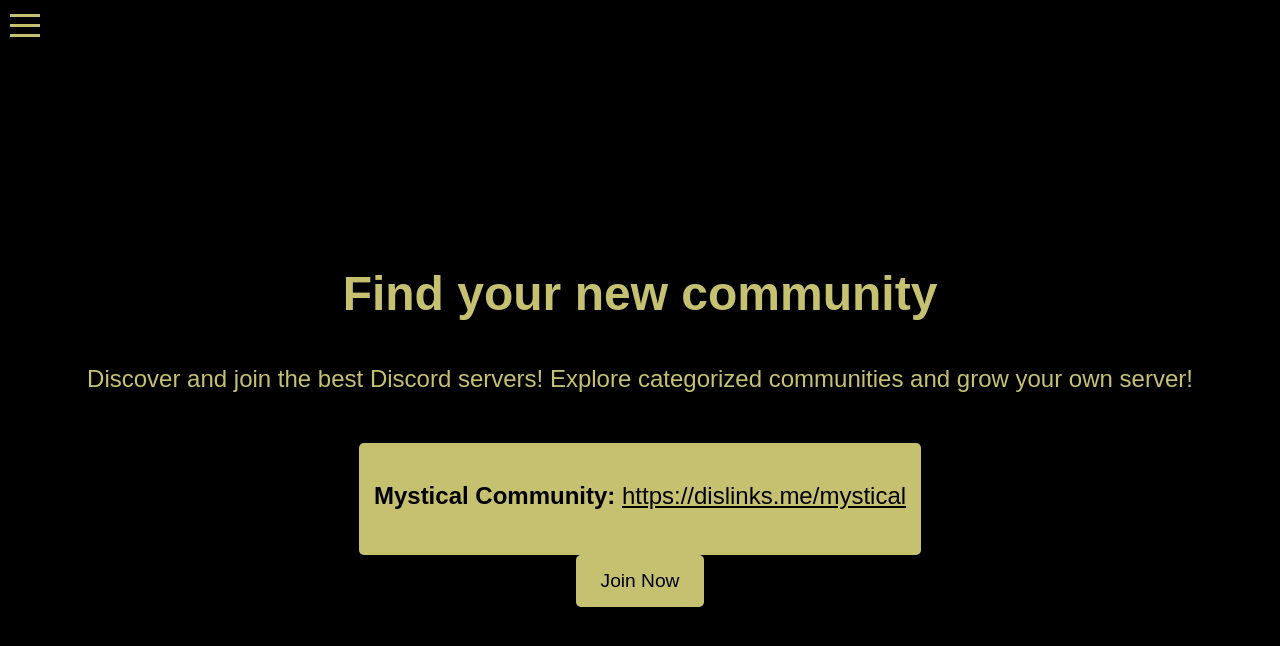
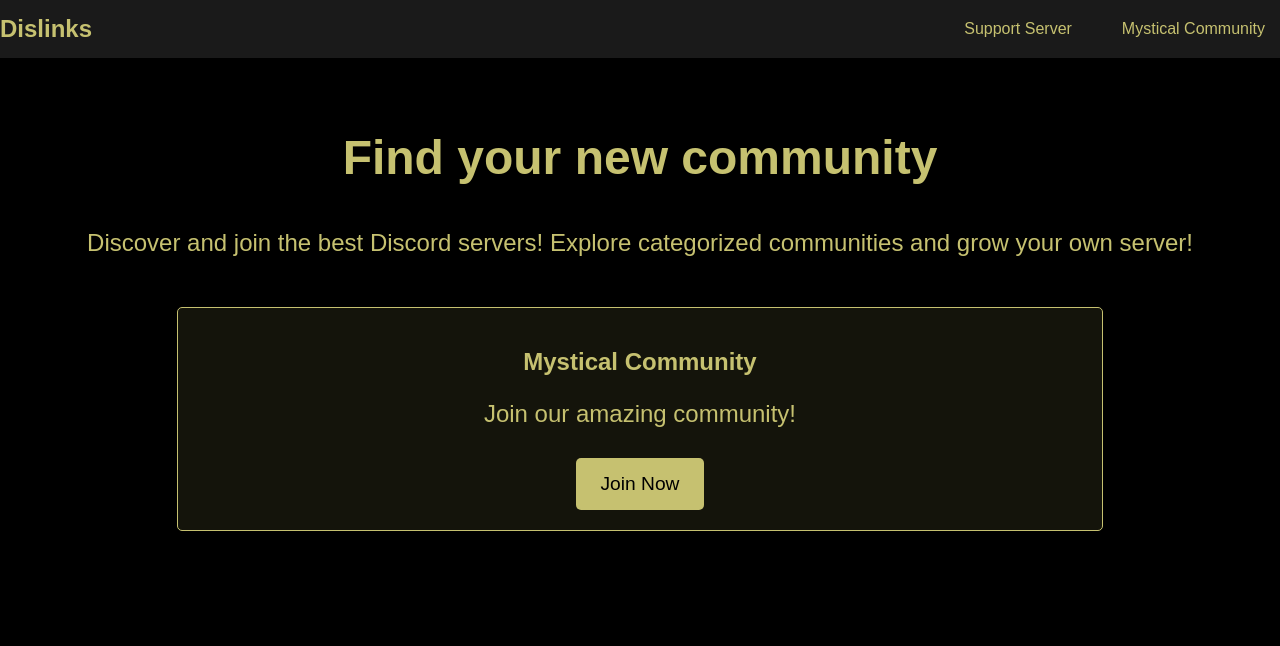
Before and after one commit to pzxndev/dislinks, a plain HTML site: page index.html in a window 1280 px wide. Drawn offline with Linux system fonts and the light colour scheme.

Commit message:
Update index.html

```diff
--- a/index.html
+++ b/index.html
@@ -26,92 +26,76 @@
     <style>
         body {
             margin: 0;
-            display: flex;
-            flex-direction: column;
-            justify-content: center;
-            align-items: center;
-            height: 100vh;
             font-family: Arial, sans-serif;
             background-color: #000000; /* Main color */
             color: #C6C170; /* Accent color */
-            text-align: center;
-            padding: 20px;
+            display: flex;
+            flex-direction: column;
+            align-items: center;
+            min-height: 100vh;
+        }
+
+        header {
+            width: 100%;
+            background-color: #1A1A1A;
+            padding: 10px 20px;
+            display: flex;
+            justify-content: space-between;
+            align-items: center;
             position: relative;
         }
 
-        /* Header styles */
-        header {
-            position: absolute;
-            top: 10px;
-            left: 10px;
-            z-index: 10;
-            display: flex;
-            align-items: center;
+        .logo {
+            color: #C6C170;
+            font-size: 1.5rem;
+            font-weight: bold;
         }
 
-        /* Burger menu icon */
         .burger {
+            display: none;
             cursor: pointer;
-            width: 30px;
-            height: 30px;
+            font-size: 1.5rem;
+            color: #C6C170;
+        }
+
+        nav {
+            display: flex;
+            gap: 20px;
+        }
+
+        nav a {
+            color: #C6C170;
+            text-decoration: none;
+            padding: 10px 15px;
+            transition: background 0.3s;
+        }
+
+        nav a:hover {
+            background: #C6C170;
+            color: #000000;
+            border-radius: 5px;
+        }
+
+        .content {
             display: flex;
             flex-direction: column;
-            justify-content: space-around;
+            align-items: center;
+            padding: 40px;
+            text-align: center;
         }
 
-        .burger div {
-            height: 3px;
-            background-color: #C6C170; /* Accent color */
-            transition: all 0.3s;
-        }
-
-        /* Menu overlay */
-        .menu {
-            display: none;
-            position: fixed;
-            top: 0;
-            left: 0;
-            width: 100%;
-            height: 100%;
-            background-color: rgba(0, 0, 0, 0.8);
-            flex-direction: column;
-            align-items: center;
-            justify-content: center;
-            z-index: 5;
-        }
-
-        .menu a {
-            color: #C6C170;
-            font-size: 2rem;
-            margin: 20px 0;
-            text-decoration: none;
-        }
-
-        /* Styling the main heading */
         h1 {
             font-size: 3rem;
             margin-bottom: 20px;
             animation: fadeIn 1.5s ease-in-out;
         }
 
-        /* Styling the description */
         p {
             font-size: 1.5rem;
             margin-bottom: 30px;
             animation: fadeIn 1.5s ease-in-out;
         }
 
-        /* Styling the Discord link card */
-        .discord-card {
-            background-color: #C6C170;
-            color: #000000;
-            padding: 15px;
-            border-radius: 5px;
-            box-shadow: 0 4px 8px rgba(0, 0, 0, 0.2);
-            margin-top: 20px;
-        }
-
-        /* Styling the button */
         .button {
             background-color: #C6C170; /* Accent color */
             color: #000000; /* Text color */
@@ -125,46 +109,76 @@
             display: inline-block;
         }
 
-        /* Button hover effect */
         .button:hover {
             background-color: #AFAF5D; /* Slightly darker shade for hover */
         }
 
-        /* Fade-in animation for elements */
+        .embed {
+            background: rgba(198, 193, 112, 0.1);
+            border: 1px solid #C6C170;
+            border-radius: 5px;
+            padding: 20px;
+            width: 80%;
+            margin: 20px 0;
+        }
+
         @keyframes fadeIn {
             0% { opacity: 0; }
             100% { opacity: 1; }
+        }
+
+        @media (max-width: 768px) {
+            .burger {
+                display: block;
+            }
+
+            nav {
+                display: none; /* Hide nav on mobile */
+                position: absolute;
+                top: 50px;
+                left: 0;
+                width: 100%;
+                background-color: #1A1A1A;
+                flex-direction: column;
+                align-items: flex-start;
+                padding: 10px;
+            }
+
+            nav.active {
+                display: flex;
+            }
+
+            nav a {
+                padding: 10px 20px;
+                width: 100%;
+            }
         }
     </style>
 </head>
 <body>
     <header>
-        <div class="burger" onclick="toggleMenu()">
-            <div></div>
-            <div></div>
-            <div></div>
-        </div>
+        <div class="logo">Dislinks</div>
+        <div class="burger" onclick="toggleMenu()">&#9776;</div>
+        <nav id="nav">
+            <a href="https://discord.gg/BQUbURy5VG">Support Server</a>
+            <a href="https://dislinks.me/mystical">Mystical Community</a>
+        </nav>
     </header>
 
-    <div class="menu" id="menu">
-        <a href="https://discord.gg/YourSupportServerLink">Support Server</a>
-        <a href="https://dislinks.me/mystical">Mystical Community</a>
-        <a href="javascript:void(0);" onclick="toggleMenu()">Close</a>
+    <div class="content">
+        <h1>Find your new community</h1>
+        <p>Discover and join the best Discord servers! Explore categorized communities and grow your own server!</p>
+        <div class="embed">
+            <h2>Mystical Community</h2>
+            <p>Join our amazing community!</p>
+            <a href="https://discord.gg/mystical-community-937924877023838218" class="button">Join Now</a>
+        </div>
     </div>
-
-    <h1>Find your new community</h1>
-    <p>Discover and join the best Discord servers! Explore categorized communities and grow your own server!</p>
-
-    <div class="discord-card">
-        <p><strong>Mystical Community:</strong> <a href="https://dislinks.me/mystical" style="color: #000000;">https://dislinks.me/mystical</a></p>
-    </div>
-
-    <a href="https://discord.gg/BQUbURy5VG" class="button">Join Now</a>
 
     <script>
         function toggleMenu() {
-            const menu = document.getElementById('menu');
-            menu.style.display = menu.style.display === 'flex' ? 'none' : 'flex';
+            const nav = document.getElementById('nav');
+            nav.classList.toggle('active');
         }
     </script>
 </body>
```
